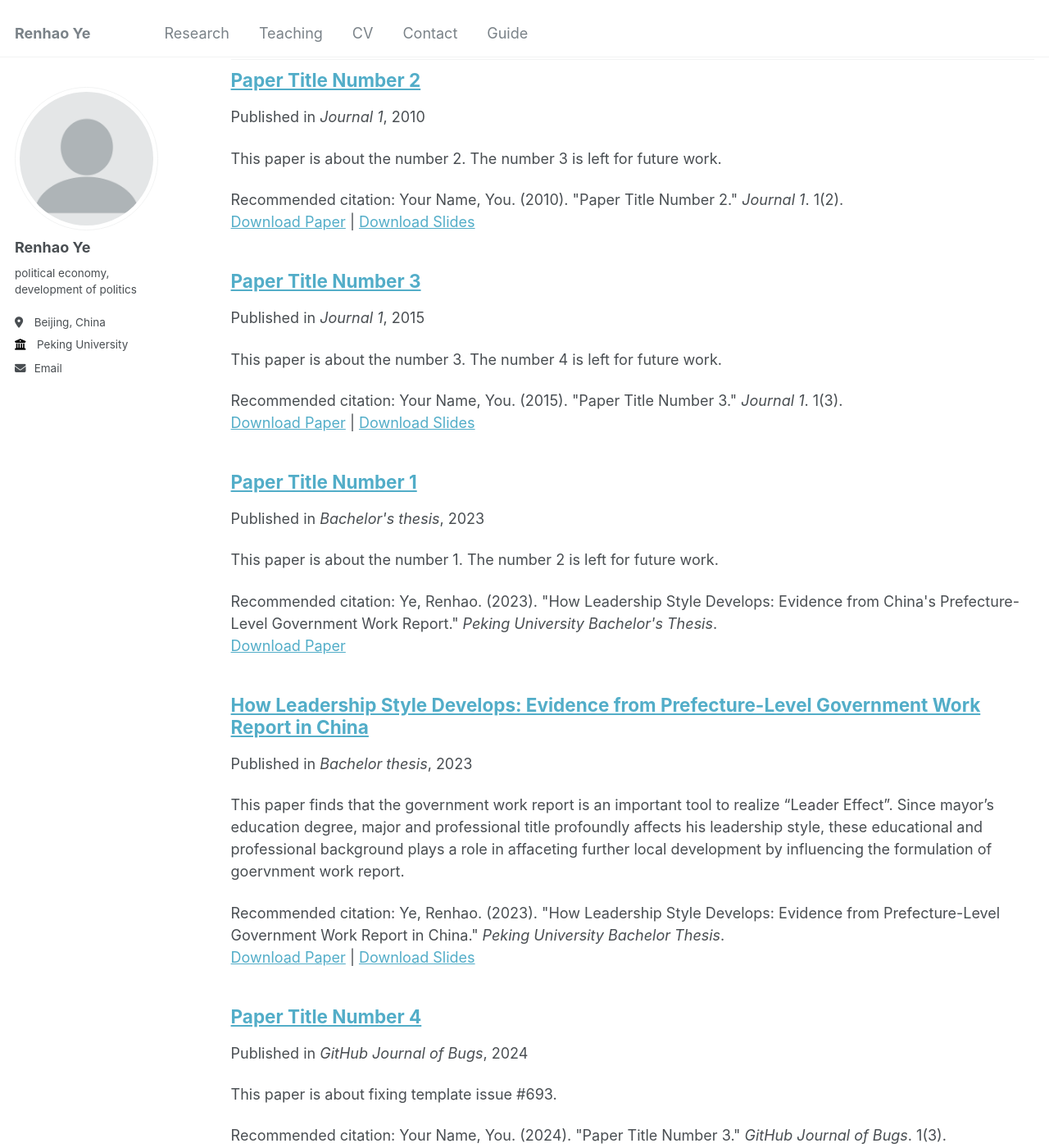
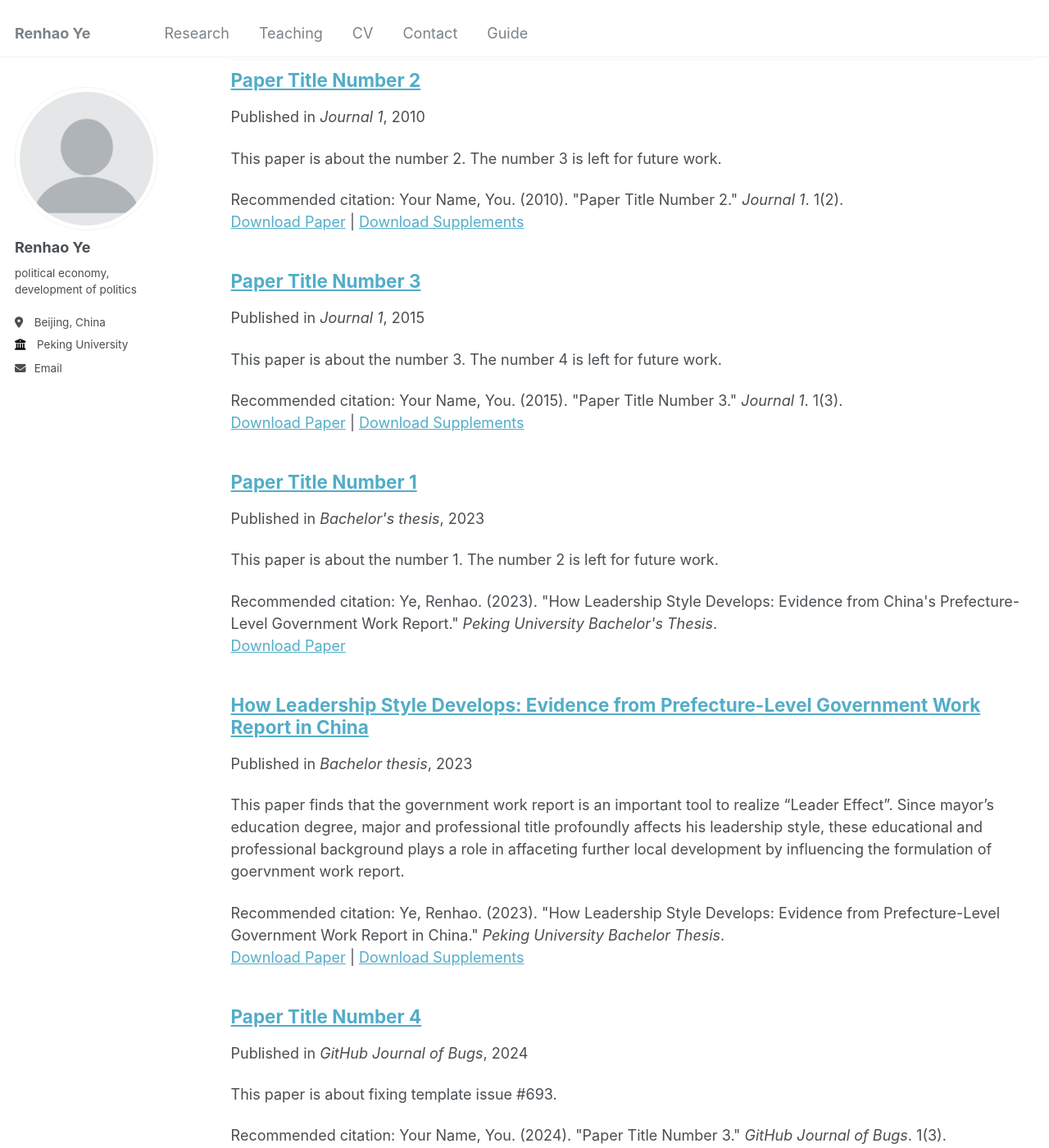
Before and after one commit to thenhow-ye/thenhow-ye.github.io, a Jekyll site: the page built from _pages/collection-archive.html, in a window 1280 px wide and 1400 px high, scrolled down 1076 px. Shown: the whole window at 82% size. Built offline with Jekyll 4.4.1, drawn with Linux system fonts in a browser that asks for light colours; some of the changed text lies outside the part shown.

Commit message:
Update archive-single.html

```diff
--- a/_includes/archive-single.html
+++ b/_includes/archive-single.html
@@ -53,17 +53,17 @@
     {% endif %}
 
     {% if post.citation and post.paperurl and post.slidesurl %}
-      <p>Recommended citation: {{ post.citation }}<br /><a href="{{ post.paperurl }}">Download Paper</a> | <a href="{{ post.slidesurl }}">Download Slides</a></p>
+      <p>Recommended citation: {{ post.citation }}<br /><a href="{{ post.paperurl }}">Download Paper</a> | <a href="{{ post.slidesurl }}">Download Supplements</a></p>
     {% elsif post.citation and post.paperurl %}
       <p>Recommended citation: {{ post.citation }}<br /><a href="{{ post.paperurl }}">Download Paper</a></p>
     {% elsif post.citation and post.slidesurl %}
-      <p>Recommended citation: {{ post.citation }}<br /><a href="{{ post.slidesurl }}">Download Slides</a></p>
+      <p>Recommended citation: {{ post.citation }}<br /><a href="{{ post.slidesurl }}">Download Supplements</a></p>
     {% elsif post.citation %}
       <p>Recommended citation: {{ post.citation }}</p>
     {% elsif post.paperurl %}
       <p><a href=" {{ post.paperurl }} ">Download Paper</a></p>
     {% elsif post.slidesurl %}
-      <p>Download <a href="{{ post.slidesurl }}">Download Slides</a></p></p>
+      <p>Download <a href="{{ post.slidesurl }}">Download Supplements</a></p></p>
     {% endif %}
 
   </article>
```
